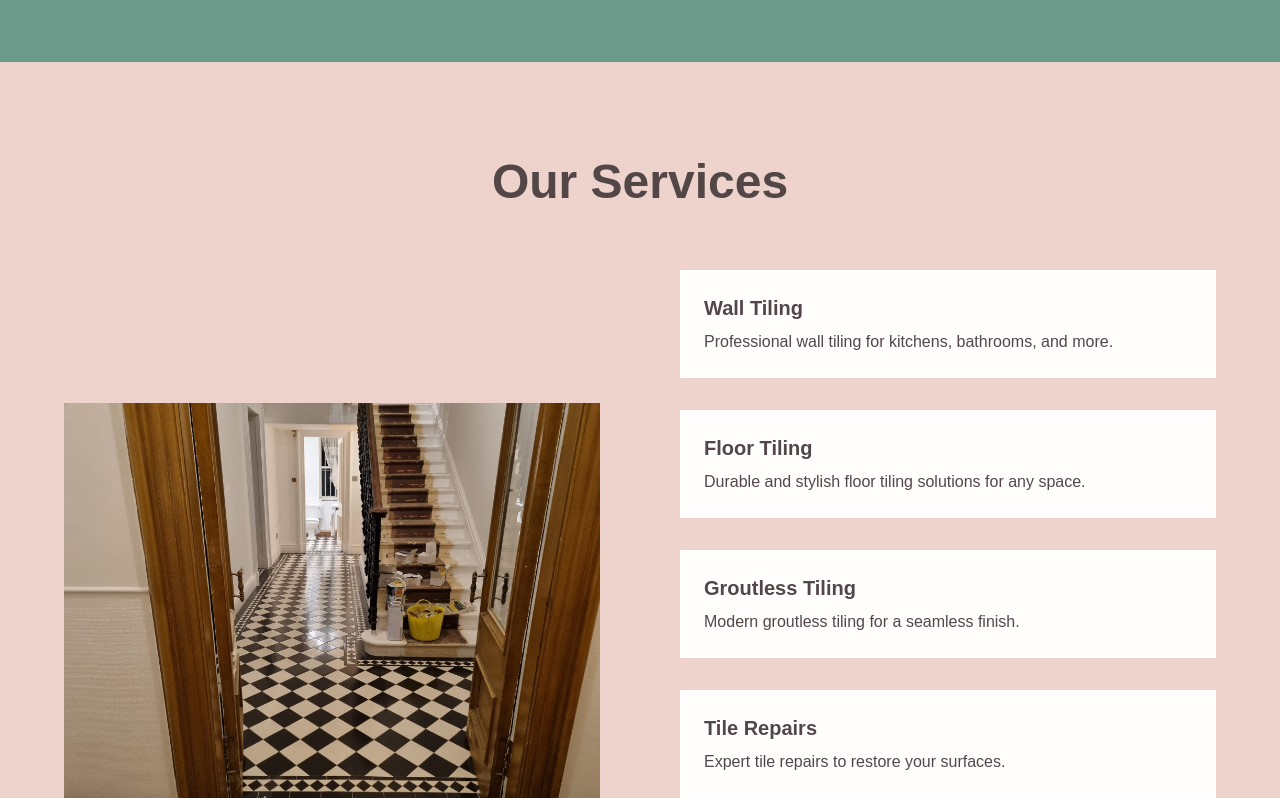
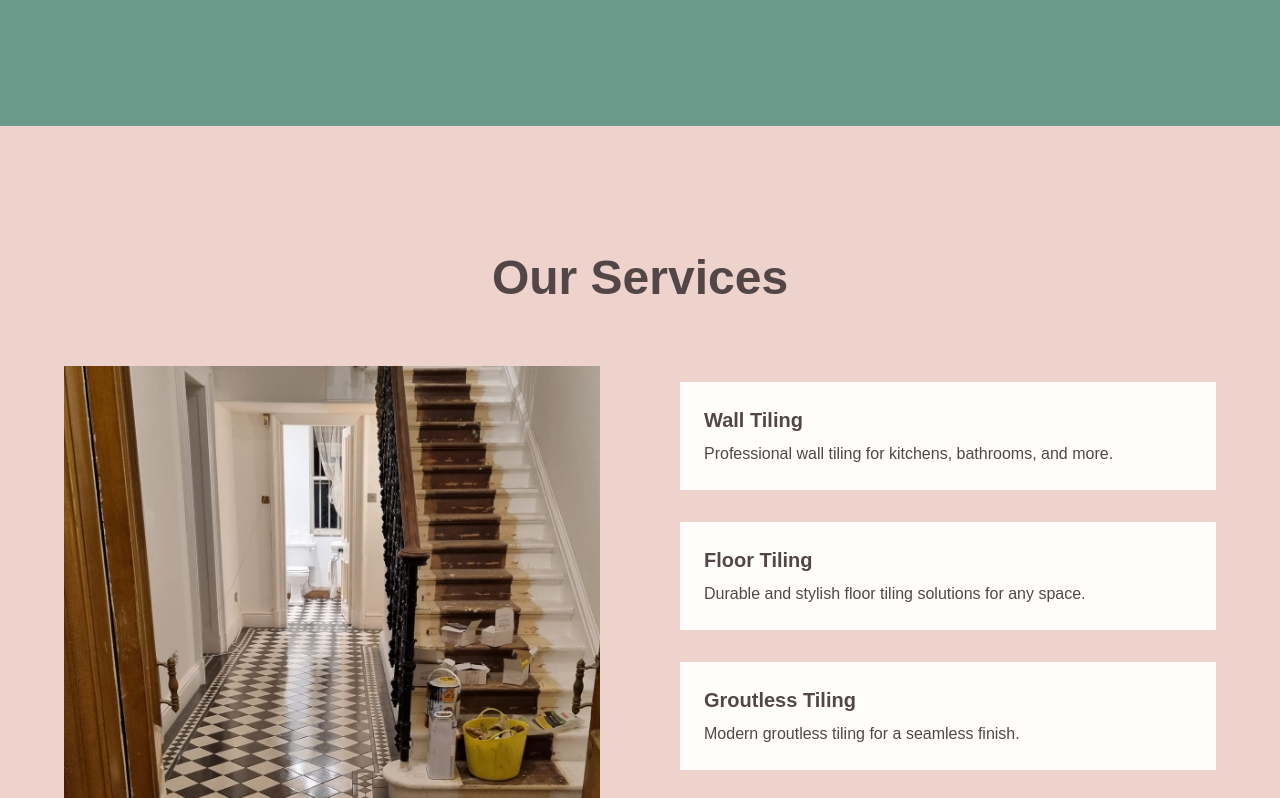
Before and after one commit to lpscrim/no-grout, a Next.js app: page / in a window 1280 px wide. Shown: the part 3482-4280 px from the top of the page. Built offline with nearby package versions, Linux system fonts and the light colour scheme.

Commit message:
Refactor Projects and Services components; update layout and improve image handling for better presentation

```diff
--- a/components/Home/Projects.tsx
+++ b/components/Home/Projects.tsx
@@ -70,8 +70,8 @@ export default function Projects() {
   }, []);
 
   return (
-    <section className="section-dark bg-primary relative overflow-hidden">
-      <div className="px-6 sm:px-8 lg:px-16 max-w-screen-2xl mx-auto py-24">
+    <section id="projects" className="section-dark bg-primary relative overflow-hidden">
+      <div className="px-6 sm:px-8 lg:px-16 max-w-screen-2xl mx-auto py-32">
         <div className="mb-16 flex flex-col items-center">
           <h2 className="text-4xl lg:text-6xl font-bold text-left w-full max-w-3xl mb-6">
             <span className="inline-block text-accent my-10">Our Latest Work</span>
--- a/components/Home/Services.tsx
+++ b/components/Home/Services.tsx
@@ -32,24 +32,25 @@ const services = [
 ];
 
 export default function Services() {
-    const [hoveredIdx, setHoveredIdx] = useState<number | null>(null);
+    // Start with first image
+    const [hoveredIdx, setHoveredIdx] = useState<number>(0);
 
-    // Default to first image if nothing is hovered
-    const imageSrc = hoveredIdx !== null ? services[hoveredIdx].image : services[0].image;
+    // Use last hovered index always
+    const imageSrc = services[hoveredIdx].image;
 
     return (
-        <section id="services" className=" bg-accent">
-            <div className="px-6 sm:px-8 lg:px-16 max-w-screen-2xl mx-auto py-24">
+        <section id="services" className=" bg-accent section-light">
+            <div className="px-6 sm:px-8 lg:px-16 max-w-screen-2xl mx-auto py-32">
                 <h2 className="text-3xl lg:text-5xl font-bold mb-16 text-center">Our Services</h2>
                 <div className="grid md:grid-cols-2 gap-20 items-center">
                     {/* Left: Pictured Example */}
-                    <div className="flex justify-center items-center">
+                    <div className="flex justify-center items-center sm:h-[700px]">
                         <Image
                             src={imageSrc}
                             width={500}
                             height={800}
                             alt="Service Example"
-                            className="w-full max-w-xl h-auto max-h-[650px] object-cover transition-all duration-300"
+                            className="w-full max-w-xl h-[700px]  object-cover transition-all duration-300"
                         />
                     </div>
                     {/* Right: Services List */}
@@ -59,7 +60,6 @@ export default function Services() {
                                 key={service.title}
                                 className="bg-background p-6  cursor-pointer transition-all duration-200 hover:ring-2 hover:ring-accent"
                                 onMouseEnter={() => setHoveredIdx(idx)}
-                                onMouseLeave={() => setHoveredIdx(null)}
                             >
                                 <h3 className="text-xl font-semibold mb-2">{service.title}</h3>
                                 <p className="text-foreground">{service.description}</p>
```
